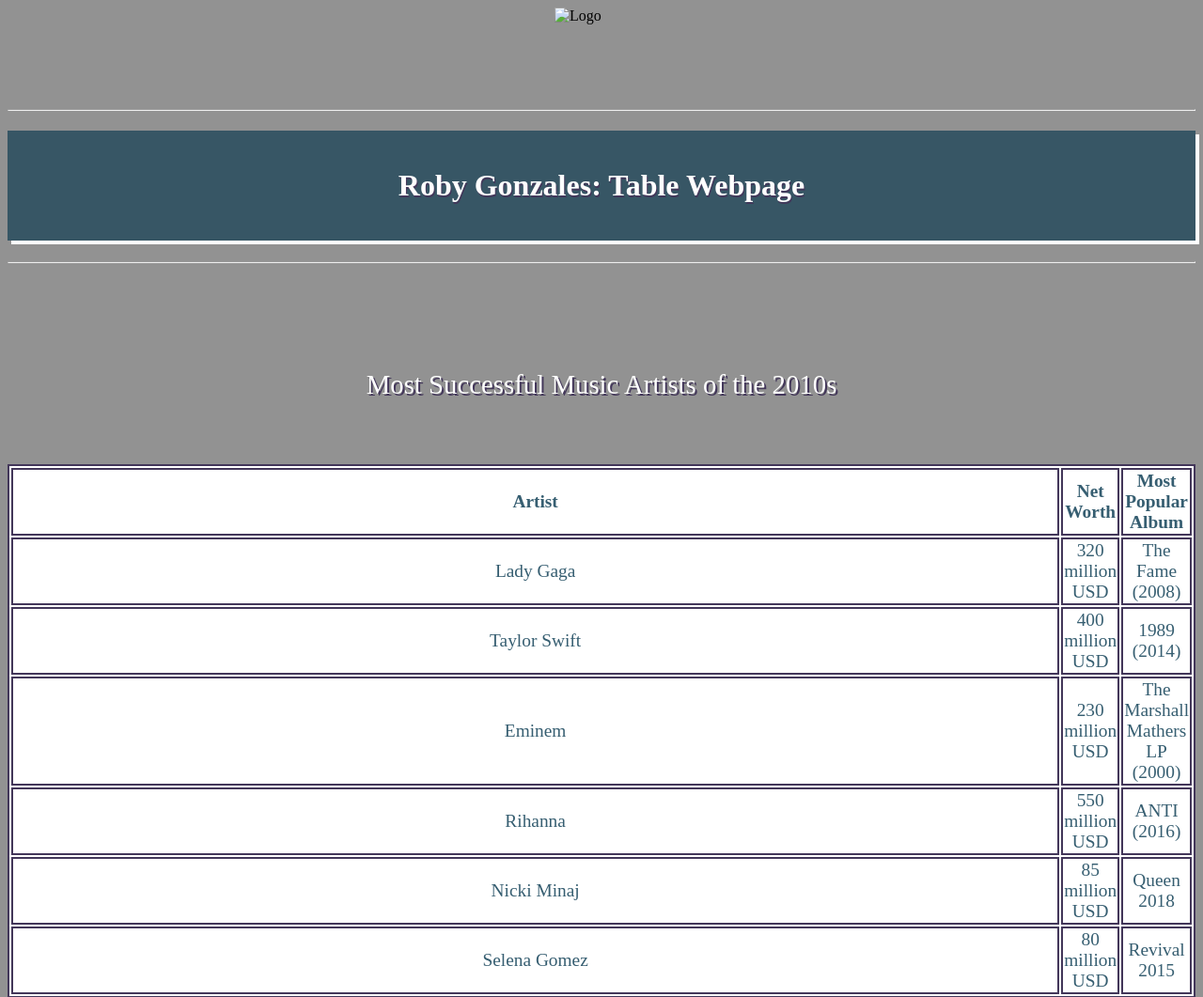
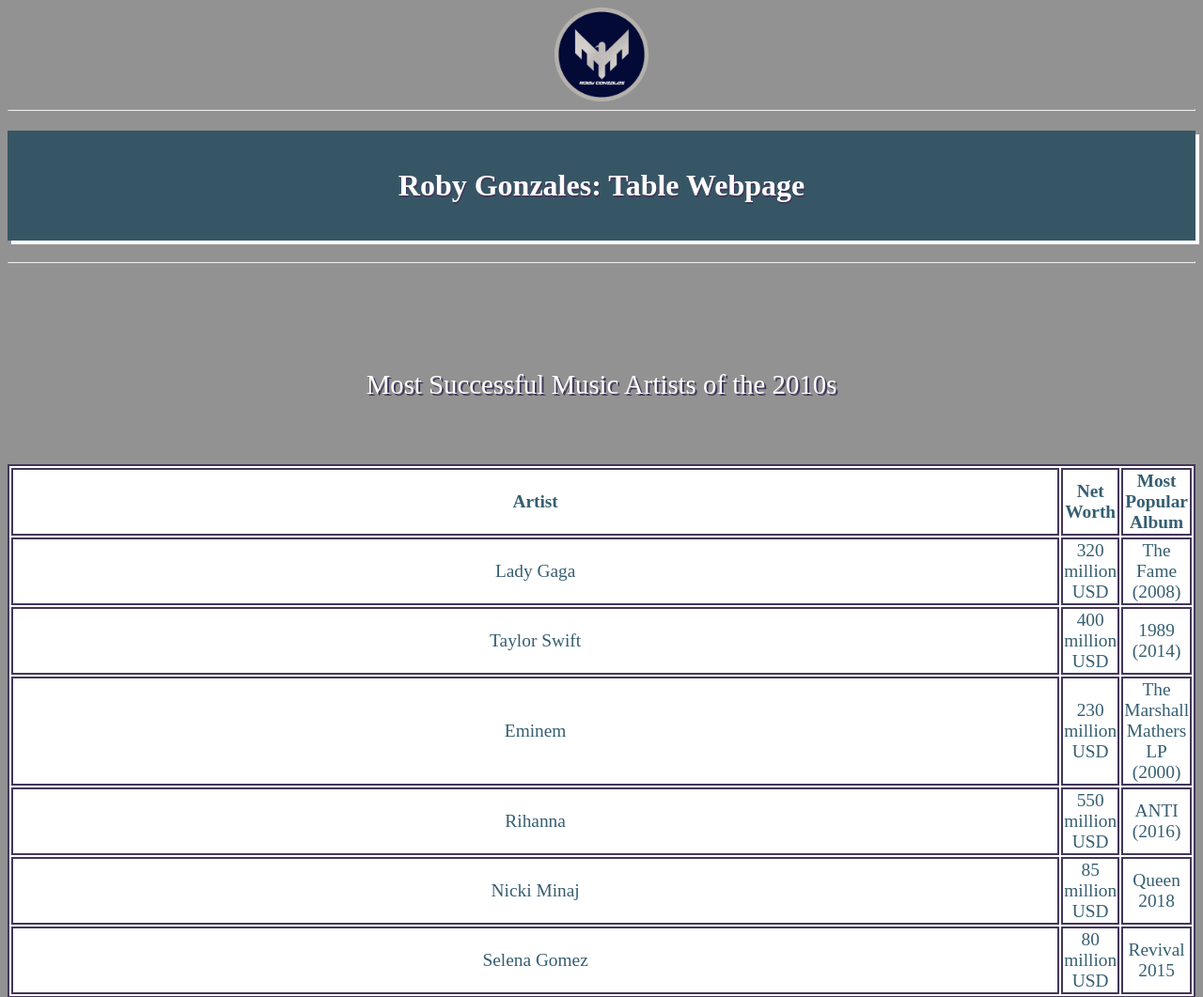
Before and after one commit to RGonzales3/main, a plain HTML site: page tables.html in a window 1280 px wide. Shown: the top 1061 px of the page at 94% size. Drawn offline with Linux system fonts and the light colour scheme.

Commit message:
Add files via upload

```diff
--- a/tables.html
+++ b/tables.html
@@ -16,7 +16,7 @@
 <body>
   <!-- This is my code for my logo and header-->
 
-    <img src="./Logo2.png" alt="Logo" width="100" height="100">
+    <img src="img/Logo2.png" alt="Logo" width="100" height="100">
 
     <hr>
 
```
